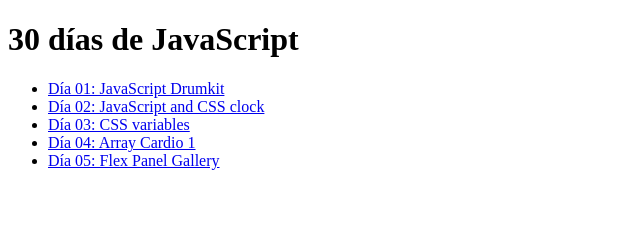
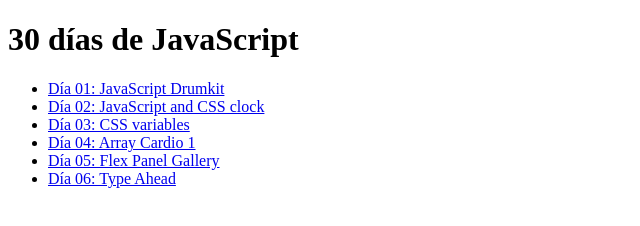
Before and after one commit to jhonattanbenitez/JavaScript30, a plain HTML site: page index.html in a window 1280 px wide. Shown: the whole page, without its empty margins (0-640 px from the left). Drawn offline with Linux system fonts and the light colour scheme.

Commit message:
Update index.html

```diff
--- a/index.html
+++ b/index.html
@@ -13,6 +13,7 @@
          <li><a href="Day-03/index.html">Día 03: CSS variables</a></li>
          <li><a href="Day-04/index.html">Día 04: Array Cardio 1</a></li>
          <li><a href="Day-05/index.html">Día 05: Flex Panel Gallery</a></li>
+         <li><a href="Day-06/index.html">Día 06: Type Ahead</a></li>
      </ul>
 
 </body>
```
